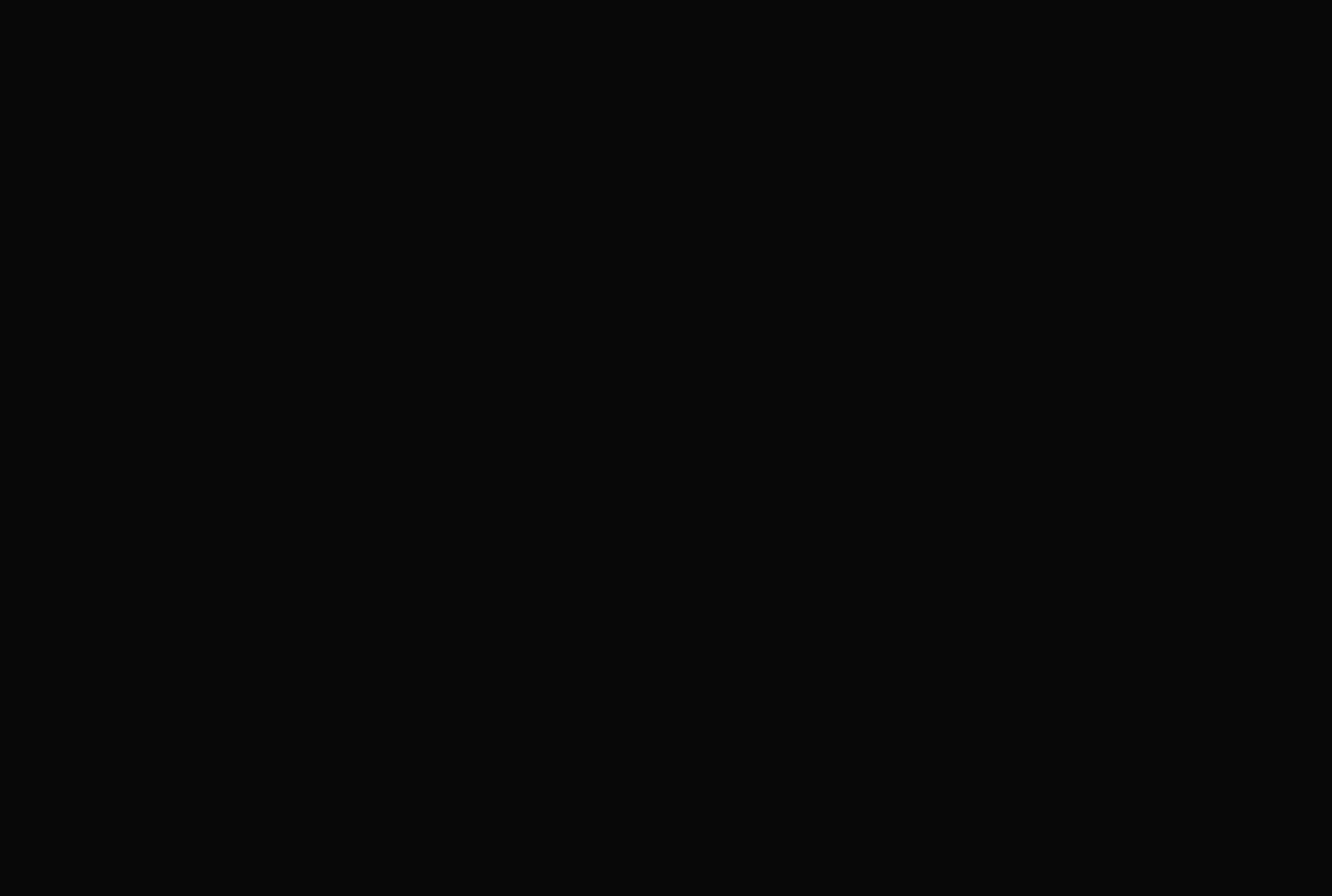
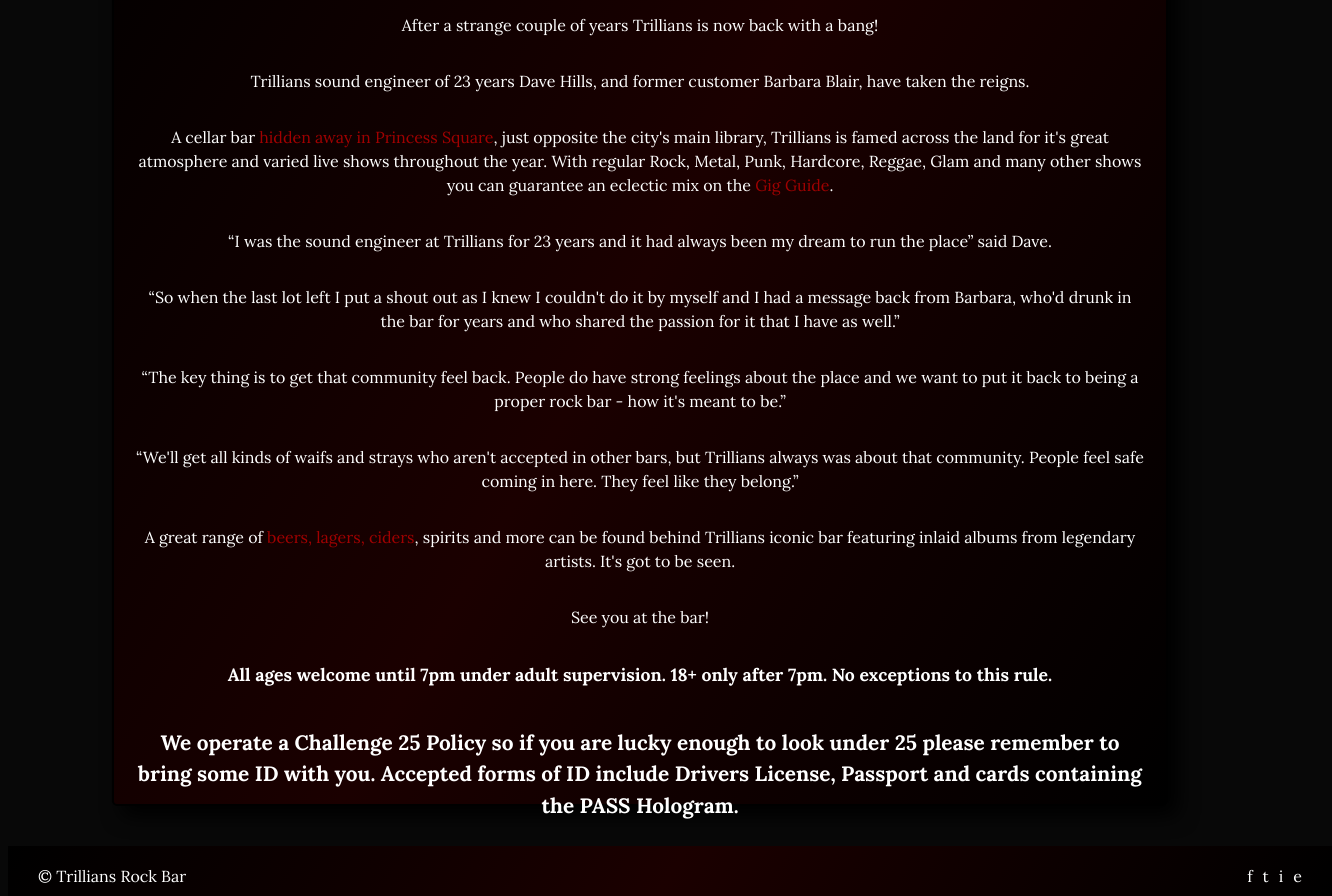
Before and after one commit to kurosagineko/trillians, a React (Vite) app: page /about in a window 1280 px wide. Before the commit this address had no page. Shown: the part 360-1256 px from the top of the page, 1332 px wide, since content can reach past the window. Before the commit the page ends 800 px from the top, so only its background shows below. Built offline with nearby package versions, Linux system fonts and the light colour scheme.

Commit message:
Add about page

```diff
--- a/src/App.jsx
+++ b/src/App.jsx
@@ -1,5 +1,6 @@
 import { Route, Routes } from 'react-router-dom';
 import Landing from './pages/Landing';
+import About from './pages/About';
 import './App.css';
 
 function App() {
@@ -9,6 +10,10 @@
 			<Route
 				path='/'
 				element={<Landing />}
+			/>
+			<Route
+				path='/about'
+				element={<About />}
 			/>
 
 			{/* Protected routes */}
--- a/src/components/NavHeader.jsx
+++ b/src/components/NavHeader.jsx
@@ -1,3 +1,4 @@
+import { Link } from 'react-router-dom';
 import './CSS/NavHeader.css';
 
 export default function NavHeader() {
@@ -5,10 +6,14 @@
 		<nav>
 			<ul className='nav-links'>
 				<li>
-					<button>Home</button>
+					<Link to='/'>
+						<button>Home</button>
+					</Link>
 				</li>
 				<li>
-					<button>About Trillians</button>
+					<Link to='/about'>
+						<button>About Trillians</button>
+					</Link>
 				</li>
 				<li>
 					<button>Gig Guide</button>
--- /dev/null
+++ b/src/pages/About.jsx
@@ -0,0 +1,75 @@
+import NavHeader from '../components/NavHeader';
+import Footer from '../components/Footer';
+import { Link } from 'react-router-dom';
+import './CSS/About.css';
+import logo from '../../public/trills-logo.png';
+
+export default function About() {
+	return (
+		<div>
+			<NavHeader />
+			<div className='about-container container-theme'>
+				<img
+					className='logo'
+					src={logo}
+					alt=''
+				/>
+				<div className='about-section'></div>
+				<h2 style={{ fontSize: '1.8rem' }}>Trillians Rock Bar is Newcastle's best kept secret!</h2>
+				<p>After a strange couple of years Trillians is now back with a bang!</p>
+				<p>
+					Trillians sound engineer of 23 years Dave Hills, and former customer Barbara Blair, have taken the reigns.
+				</p>
+				<p>
+					A cellar bar{' '}
+					<a
+						href='https://maps.app.goo.gl/uiurksDpn9W78Wb47'
+						target='_blank'
+					>
+						hidden away in Princess Square
+					</a>
+					, just opposite the city's main library, Trillians is famed across the land for it's great atmosphere and
+					varied live shows throughout the year. With regular Rock, Metal, Punk, Hardcore, Reggae, Glam and many other
+					shows you can guarantee an eclectic mix on the{' '}
+					<Link to='/gigs'>
+						<a href='#'>Gig Guide</a>
+					</Link>
+					.
+				</p>
+				<p>
+					“I was the sound engineer at Trillians for 23 years and it had always been my dream to run the place” said
+					Dave.
+				</p>
+				<p>
+					“So when the last lot left I put a shout out as I knew I couldn't do it by myself and I had a message back
+					from Barbara, who'd drunk in the bar for years and who shared the passion for it that I have as well.”
+				</p>
+				<p>
+					“The key thing is to get that community feel back. People do have strong feelings about the place and we want
+					to put it back to being a proper rock bar - how it's meant to be.”
+				</p>
+				<p>
+					“We'll get all kinds of waifs and strays who aren't accepted in other bars, but Trillians always was about
+					that community. People feel safe coming in here. They feel like they belong.”
+				</p>
+				<p>
+					A great range of{' '}
+					<Link to='/drinks'>
+						<a href='#'>beers, lagers, ciders</a>
+					</Link>
+					, spirits and more can be found behind Trillians iconic bar featuring inlaid albums from legendary artists.
+					It's got to be seen.
+				</p>
+				<p>See you at the bar!</p>
+				<p style={{ fontWeight: 'bolder', fontSize: '1.1rem' }}>
+					All ages welcome until 7pm under adult supervision. 18+ only after 7pm. No exceptions to this rule.
+				</p>
+				<p style={{ fontWeight: 'bolder', fontSize: '1.3rem' }}>
+					We operate a Challenge 25 Policy so if you are lucky enough to look under 25 please remember to bring some ID
+					with you. Accepted forms of ID include Drivers License, Passport and cards containing the PASS Hologram.
+				</p>
+			</div>
+			<Footer />
+		</div>
+	);
+}
--- /dev/null
+++ b/src/pages/CSS/About.css
@@ -0,0 +1,11 @@
+.about-container {
+	width: 80%;
+	height: 1000px;
+	margin: 40px auto;
+	display: flex;
+	flex-direction: column;
+	justify-content: center;
+	align-items: center;
+	padding: 20px;
+	text-align: center;
+}
```
